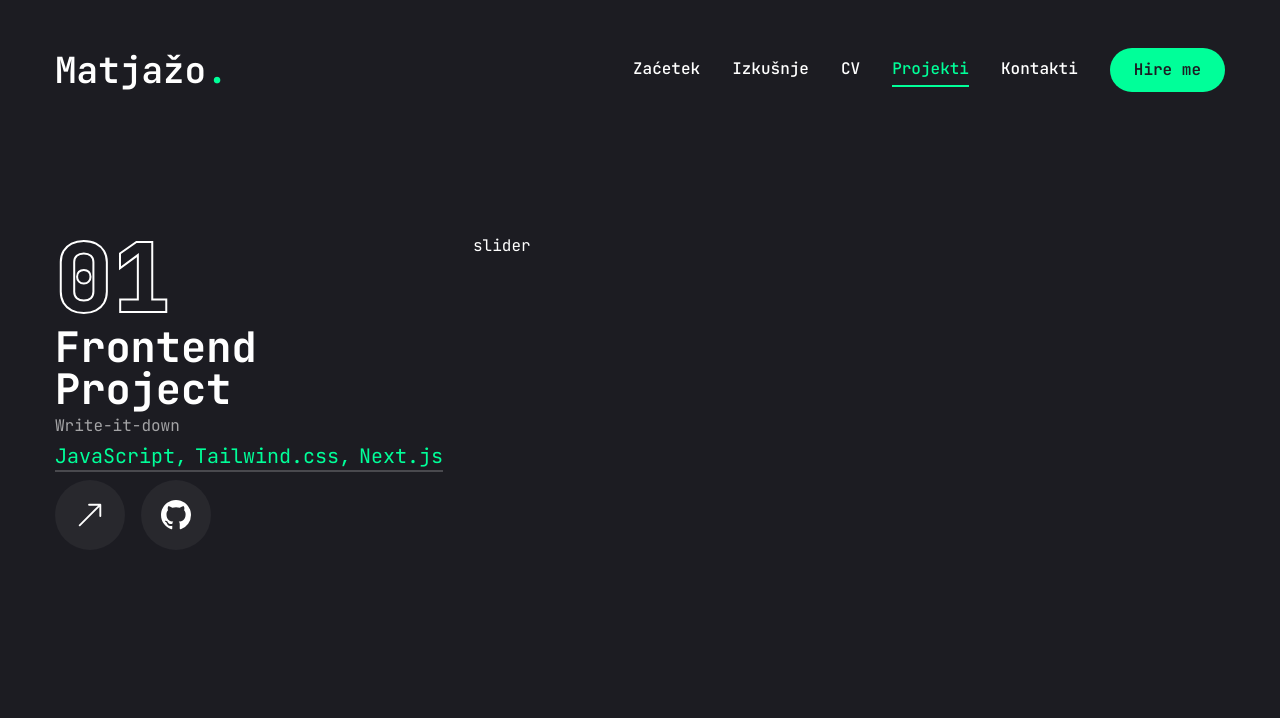
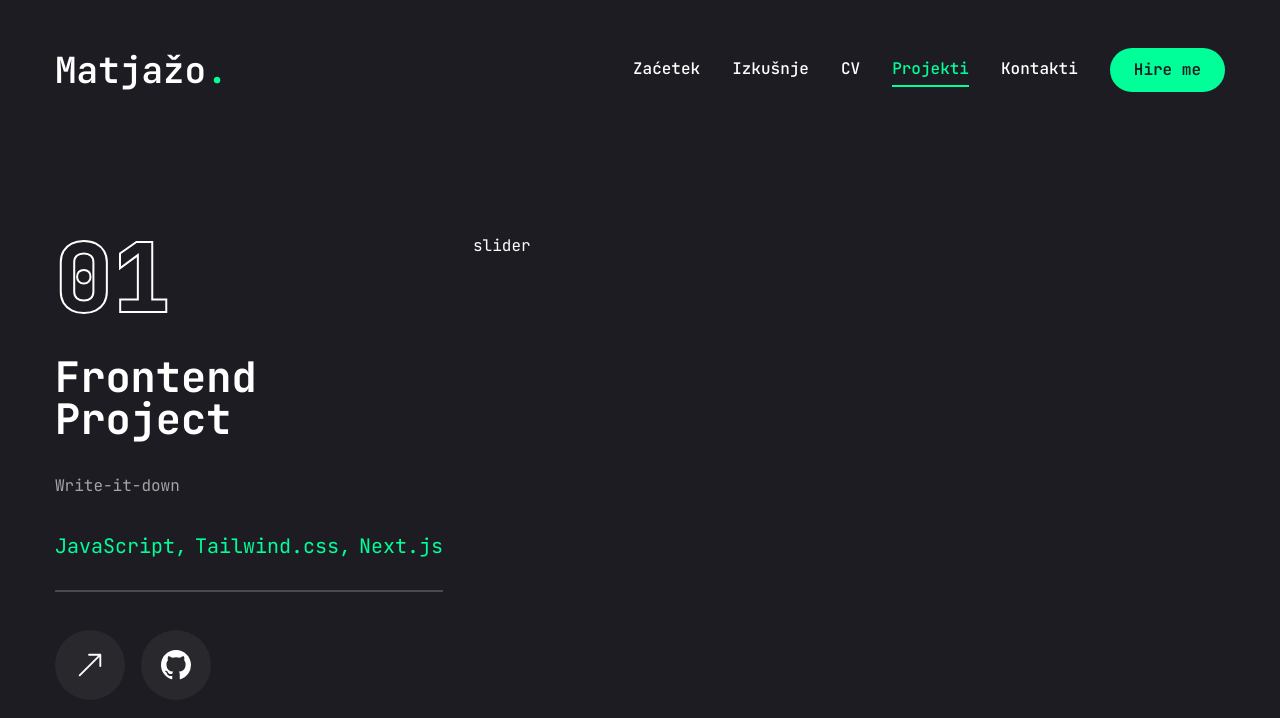
Before and after one commit to matjazo18/matjaz-portfolio, a Next.js app: page /projekti in a window 1280 px wide. Shown: the top 718 px of the page. Built offline with nearby package versions, Linux system fonts and the light colour scheme.

Commit message:
the wrap is now correct

```diff
--- a/app/projekti/page.jsx
+++ b/app/projekti/page.jsx
@@ -72,8 +72,8 @@ const Projekti = () => {
     >
       <div className="container mx-auto">
         <div className="flex flex-col xl:flex-row xl:gap-[30px]">
-          <div className="w-full xl:w-[50%] xl:h-[460px] flex flex-col xl:justify-between order-2 xl:order-none">
-            <div>
+          <div className="w-full xl:w-[50%] xl:h-[460px] flex flex-col xl:justify-between order-2 xl:order-none ">
+            <div className="flex flex-col gap-y-[30px]">
               <div className="text-8xl leading-none font-extrabold  outline-text">
                 {project.num}{" "}
               </div>
@@ -81,9 +81,9 @@ const Projekti = () => {
                 {project.category} project
               </h2>
               <p className="text-white/60">{project.description}</p>
-              <ul className="flex  md:flex-nowrap gap-2">
+              <ul className="flex  flex-wrap md:flex-nowrap gap-2">
                 {project.stack.map((item, index) => (
-                  <li key={index} className="text-xl text-accent">
+                  <li key={index} className="text-xl text-accent ">
                     {item.name}
                     {index !== project.stack.length - 1 && ","}
                   </li>
```
